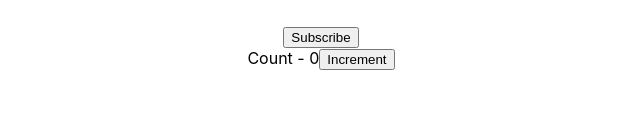
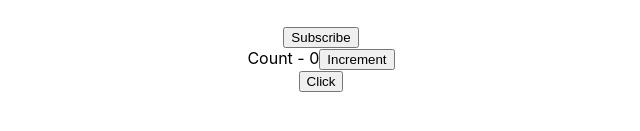
Before and after one commit to ritamroy18/react-app, a React (Create React App) app: page / in a window 1280 px wide. Shown: the part 503-634 px from the top of the page, without its empty margins (319-959 px from the left). Built offline with nearby package versions, Linux system fonts and the light colour scheme.

Commit message:
setstate details

```diff
--- a/src/App.js
+++ b/src/App.js
@@ -6,6 +6,7 @@ import Welcome from './components/Welcome';
 import Hello from './components/Hello';
 import Messages from './components/Messages';
 import Counter from './components/Counter';
+import FunctionClick from './components/FunctionClick';
 
 
 function App() {
@@ -19,6 +20,7 @@ function App() {
       <Hello></Hello>
       <Messages></Messages>
       <Counter></Counter>
+      <FunctionClick></FunctionClick>
 
       {/* <header className="App-header">
         <img src={logo} className="App-logo" alt="logo" />
--- a/src/components/Counter.js
+++ b/src/components/Counter.js
@@ -13,19 +13,24 @@ class Counter extends Component{
     increment(){
         // this.state.count= this.state.count+1; //Ui doesn't update
         // console.log(this.state.count);
-        this.setState({
-            count: this.state.count + 1
-        },
-        () =>{
-            console.log('Callback Value' ,this.state.count)
-            //If you want to render after state change then use callback function
-            }
-        )
+        // this.setState({
+        //     count: this.state.count + 1
+        // },
+        // () =>{
+        //     console.log('Callback Value' ,this.state.count)
+
+        //     //If you want to render after state change then use callback function
+        // code has to be executed after the state has been updated..placethat code in the callback function which is the second argument of the setstate method
+        //     }
+        // )
+        this.setState((prevState) => ({   ////when to update state depends on previous state
+            count :prevState.count +1     ///pass in a function as an argument instead of                                    regular object
+        }))
         console.log(this.state.count);
     }
 
 
-    incrementFive(){
+    incrementFive(){                  //Multiple state count
         this.increment()
         this.increment()
         this.increment()
@@ -38,8 +43,8 @@ class Counter extends Component{
         return(
             <div>
                 Count - {this.state.count}
-                <button onClick = {()=>this.increment()}>Increment</button>
-                {/* <button onClick = {()=>this.incrementFive()}>Increment</button> */}
+                {/* <button onClick = {()=>this.increment()}>Increment</button> */}
+                <button onClick = {()=>this.incrementFive()}>Increment</button>
 
 
             </div>
--- /dev/null
+++ b/src/components/FunctionClick.js
@@ -0,0 +1,17 @@
+import React from 'react'
+
+function FunctionClick() {
+
+    function clickHandler(){
+        console.log('Button Clicked');
+    }
+
+    return (
+        <div>
+
+            <button onClick = {clickHandler}>Click</button>
+        </div>
+    )
+}
+
+export default FunctionClick
```
